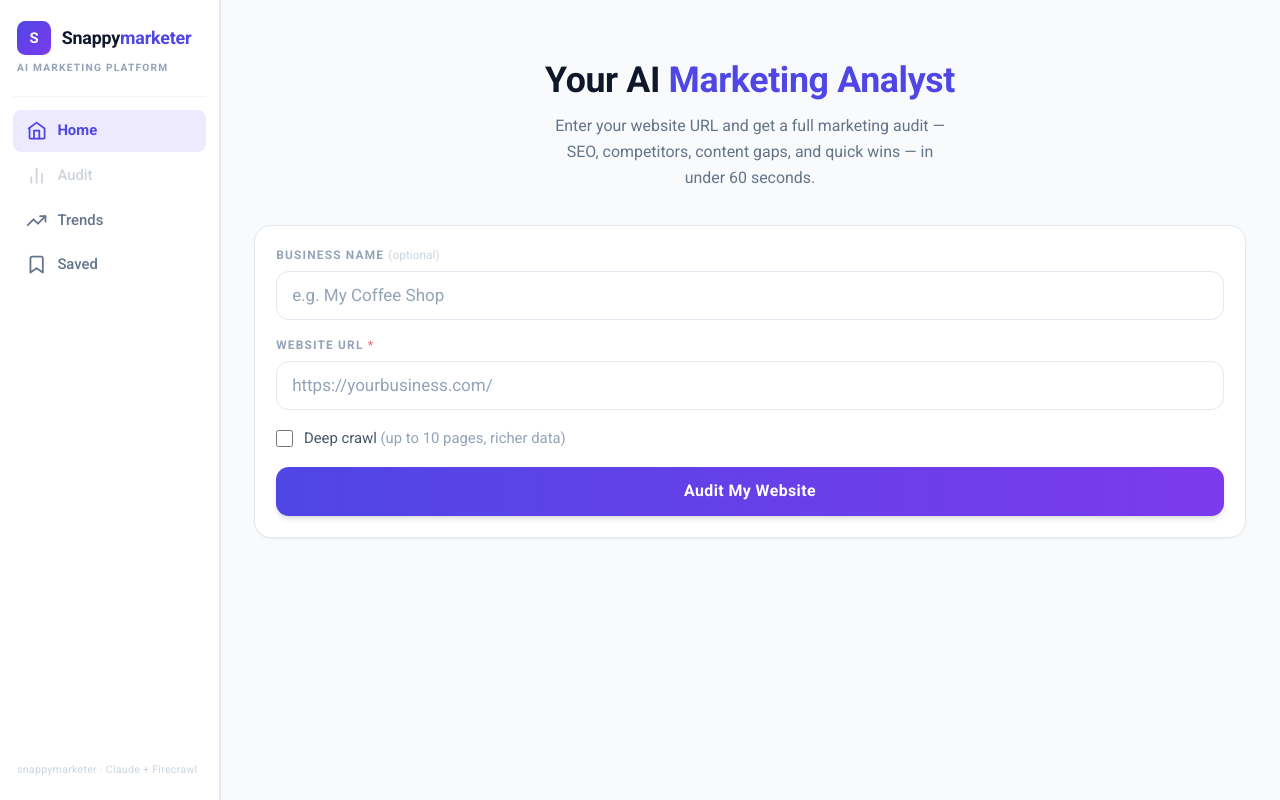
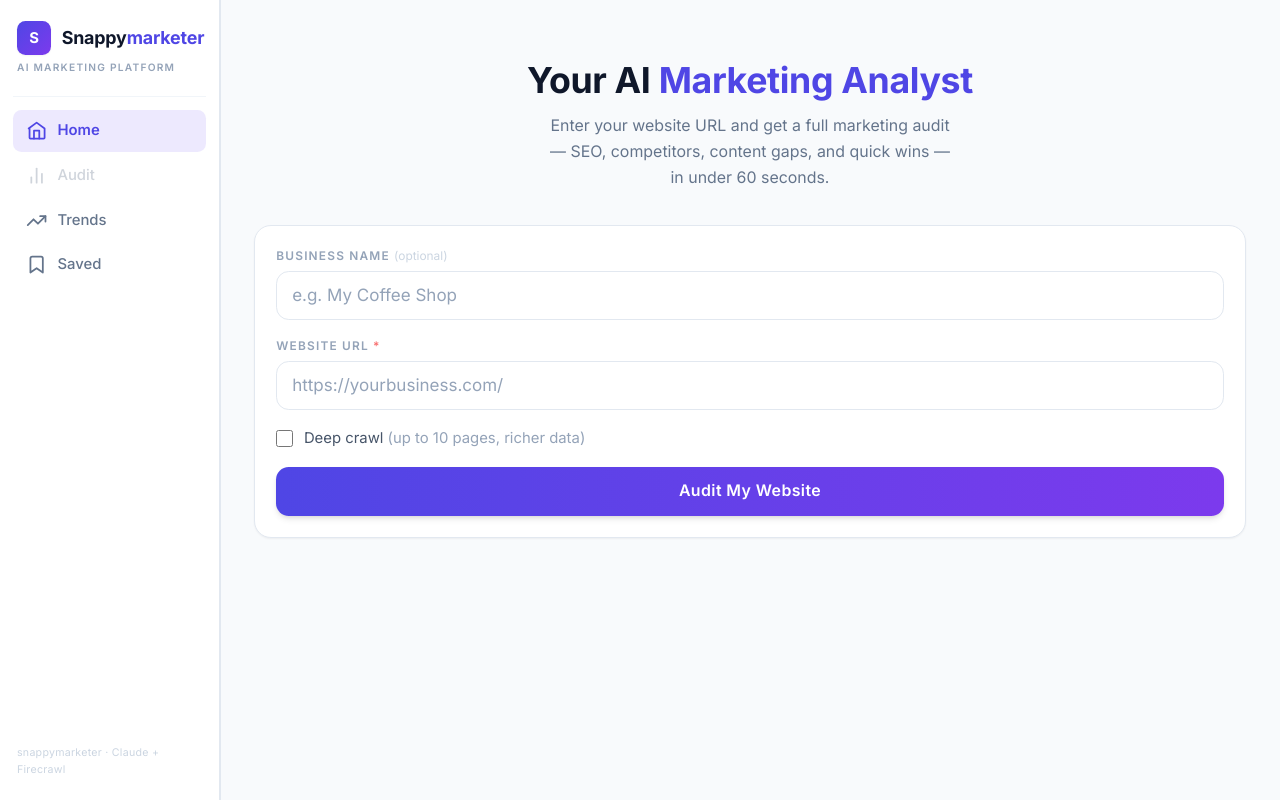
Before and after one commit to aminayawork-tech/Snaplabs, a Next.js app in the folder frontend/: page / in a window 1280 px wide. Built offline with nearby package versions, Linux system fonts and the light colour scheme.

Commit message:
Switch font to Inter
https://claude.ai/code/session_01PBJpRoV2CY53drxZje2qHx

```diff
--- a/frontend/app/globals.css
+++ b/frontend/app/globals.css
@@ -13,7 +13,7 @@
 html, body {
   overflow-x: hidden;
   max-width: 100vw;
-  font-family: var(--font-roboto), Roboto, -apple-system, BlinkMacSystemFont, sans-serif;
+  font-family: var(--font-inter), Inter, -apple-system, BlinkMacSystemFont, sans-serif;
   font-size: 17px;
   background: #f8fafc;
   color: #1e293b;
@@ -24,14 +24,14 @@ html, body {
 
 /* Heading elements */
 h1, h2, h3, h4, h5, h6 {
-  font-family: var(--font-roboto), Roboto, sans-serif;
+  font-family: var(--font-inter), Inter, sans-serif;
   letter-spacing: -0.01em;
   line-height: 1.2;
 }
 
 /* Utility class for display usage outside heading tags */
 .font-display {
-  font-family: var(--font-roboto), Roboto, sans-serif;
+  font-family: var(--font-inter), Inter, sans-serif;
   letter-spacing: -0.01em;
 }
 
--- a/frontend/app/layout.tsx
+++ b/frontend/app/layout.tsx
@@ -1,11 +1,10 @@
 import type { Metadata, Viewport } from "next";
-import { Roboto } from "next/font/google";
+import { Inter } from "next/font/google";
 import "./globals.css";
 
-const roboto = Roboto({
+const inter = Inter({
   subsets: ["latin"],
-  variable: "--font-roboto",
-  weight: ["300", "400", "500", "700", "900"],
+  variable: "--font-inter",
   display: "swap",
 });
 
@@ -23,8 +22,8 @@ export const viewport: Viewport = {
 
 export default function RootLayout({ children }: { children: React.ReactNode }) {
   return (
-    <html lang="en" className={roboto.variable}>
-      <body className={roboto.className}>{children}</body>
+    <html lang="en" className={inter.variable}>
+      <body className={inter.className}>{children}</body>
     </html>
   );
 }
--- a/frontend/tailwind.config.ts
+++ b/frontend/tailwind.config.ts
@@ -22,8 +22,8 @@ const config: Config = {
         },
       },
       fontFamily: {
-        sans:    ["var(--font-roboto)", "Roboto", "-apple-system", "BlinkMacSystemFont", "sans-serif"],
-        display: ["var(--font-roboto)", "Roboto", "sans-serif"],
+        sans:    ["var(--font-inter)", "Inter", "-apple-system", "BlinkMacSystemFont", "sans-serif"],
+        display: ["var(--font-inter)", "Inter", "sans-serif"],
       },
     },
   },
```
